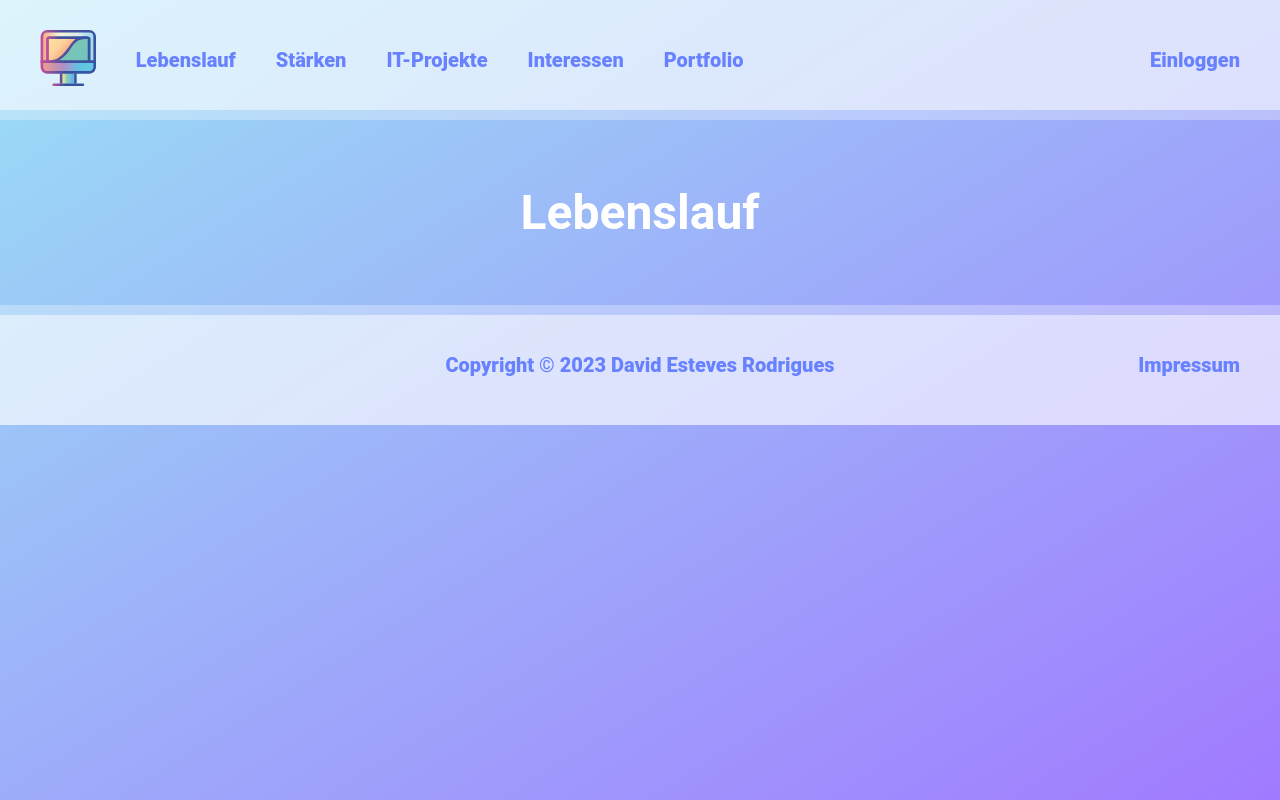
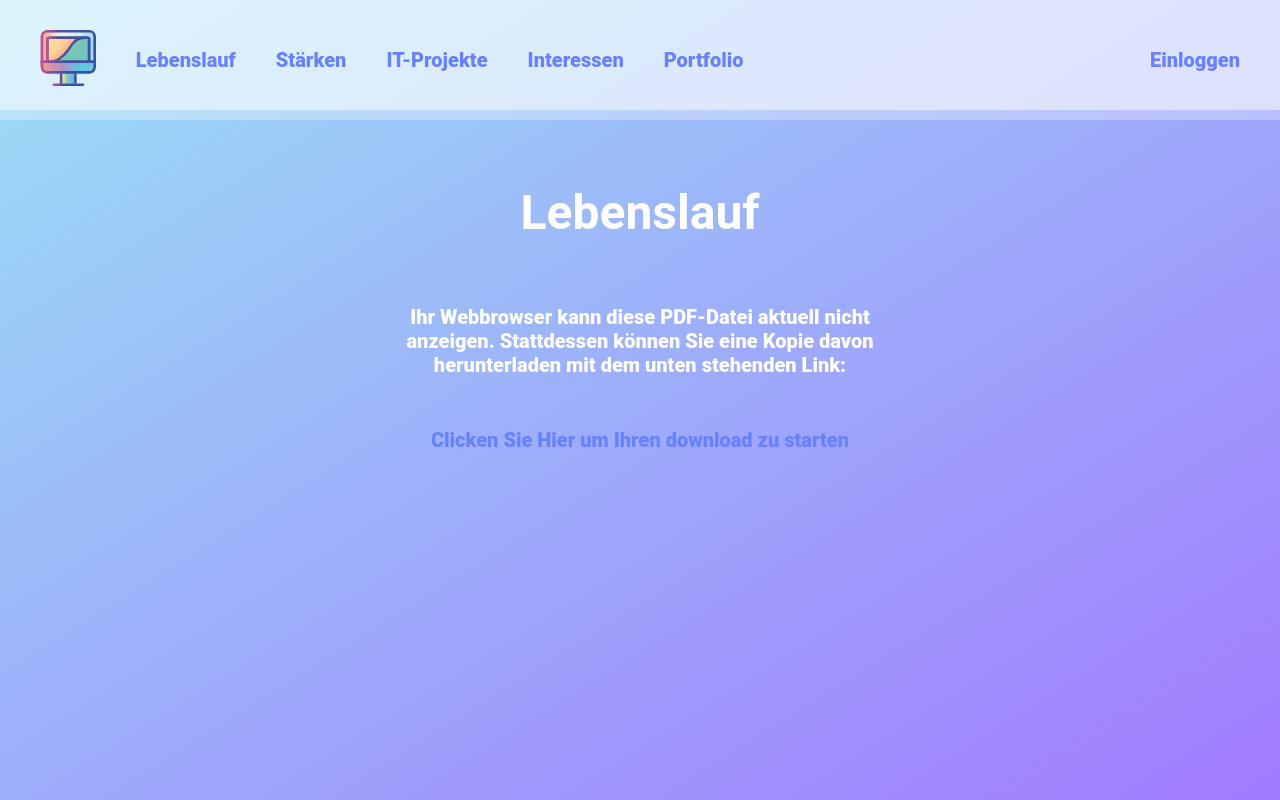
Before and after one commit to daviddresus/portfolio, a React (Create React App) app: page /lebenslauf in a window 1280 px wide. Shown: the top 800 px of the page. Built offline with nearby package versions, Linux system fonts and the light colour scheme.

Commit message:
Added an Embed for the Lebenslauf.pdf that I created (if the embed can't be displayed, then a message with a donwload link will appear

```diff
--- a/src/Pages/Lebenslauf/Lebenslauf.css
+++ b/src/Pages/Lebenslauf/Lebenslauf.css
@@ -0,0 +1,63 @@
+object
+{
+    display: block;
+    margin: 0 auto 5% auto;
+    width: 40vw;
+    height: 55vw;
+}
+
+.pdf_error_msg
+{
+    display: block;
+    color: white;
+    font-weight: 1000;
+    font-size: 2.5vh;
+    text-align: center;
+    margin-bottom: 10%;
+}
+
+.pdf_download_link
+{
+    display: block;
+    text-align: center;
+    transition-duration: 0.5s;
+}
+
+.pdf_download_link:hover
+{
+    transform: scale(1.1);
+    cursor: pointer;
+    transition-duration: 0.5s;
+}
+
+/*Smartphone*/
+@media screen and (max-width: 875px) and (orientation: portrait)
+{
+    object
+    {
+        width: 50vw;
+        height: auto;
+        margin: 20% auto 20% auto;
+    }
+
+    .pdf_error_msg
+    {
+        margin-bottom: 20%;
+    }
+}
+
+/*Tablet*/
+@media screen and (min-width: 875px) and (max-width: 1023px) and (orientation: portrait)
+{
+    object
+    {
+        width: 50vw;
+        height: auto;
+        margin: 20% auto 20% auto;
+    }
+
+    .pdf_error_msg
+    {
+        margin-bottom: 30%;
+    }
+}
--- a/src/Pages/Lebenslauf/Lebenslauf.js
+++ b/src/Pages/Lebenslauf/Lebenslauf.js
@@ -3,6 +3,17 @@ import Title from '../../Components/Title/Title.js';
 
 export default function Lebenslauf() {
   return (
-    <Title text="Lebenslauf"/>
+    <div>
+      <Title text="Lebenslauf" />
+      <object data='Files/Lebenslauf.pdf' type='application/pdf' title="Lebenslauf">
+        <div className='pdf_error_msg'>
+          <p>Ihr Webbrowser kann diese PDF-Datei aktuell nicht anzeigen. Stattdessen können Sie eine Kopie davon herunterladen mit dem unten stehenden Link:</p>
+        </div>
+
+        <div className='pdf_download_link'>
+          <a href="Files/Lebenslauf.pdf" download="Lebenslauf">Clicken Sie Hier um Ihren download zu starten</a>
+        </div>
+      </object>
+    </div>
   )
 }
```
